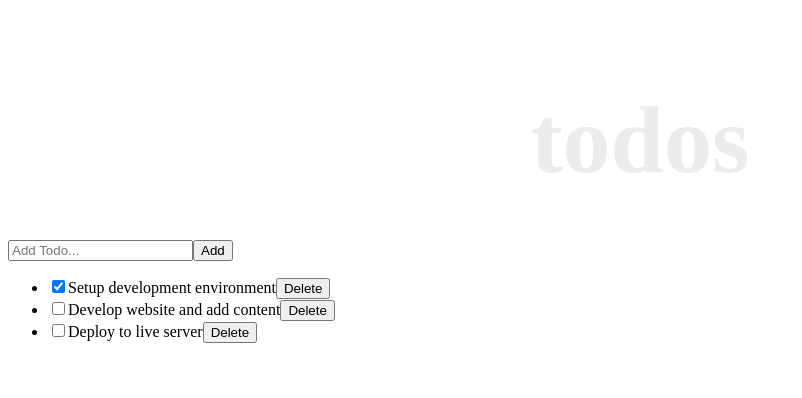
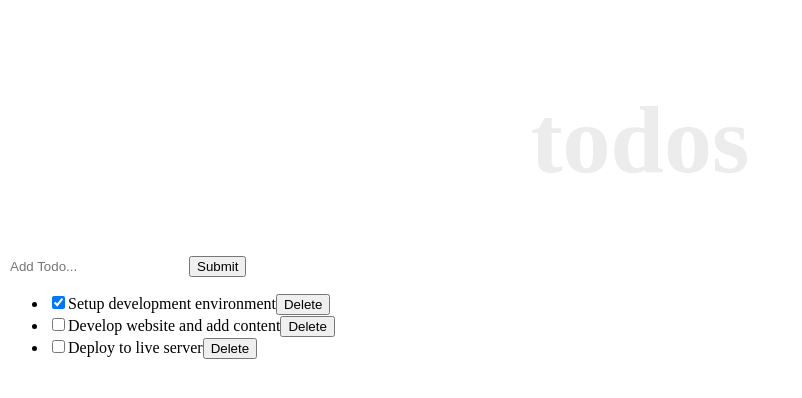
Before and after one commit to Microverse-Fullstack-Program/React-Todos-App, a React (Create React App) app: page / in a window 1280 px wide. Shown: the top 398 px of the page, without its empty margins (0-802 px from the left). Built offline with nearby package versions, Linux system fonts and the light colour scheme.

Commit message:
Convert InputTodo to function component

```diff
--- a/src/components/InputTodo.js
+++ b/src/components/InputTodo.js
@@ -1,22 +1,79 @@
 import React, { useState } from 'react';
+import PropTypes from 'prop-types';
 
-const InputTodo = () => {
-  const [state] = useState({
+const InputTodo = (props) => {
+  const [inputText, setInputText] = useState({
     title: '',
   });
 
+  const [errorMsg, setErrorMsg] = useState('');
+  const [border, setBorder] = useState({
+    border: 'none',
+  });
+
+  const { addTodoProps } = props;
+
+  const clearErrorMsg = () => {
+    setErrorMsg('');
+    setBorder({
+      border: 'none',
+    });
+  };
+
   const onChange = (e) => {
-    setState({
-        [e.target.name]: e.target.value
+    setInputText({
+      ...inputText,
+      [e.target.name]: e.target.value,
+    });
+    clearErrorMsg();
+  };
+
+  const onBlur = () => clearErrorMsg();
+
+  const handleFormSubmit = (e) => {
+    e.preventDefault();
+    if (inputText.title.trim()) {
+      addTodoProps(inputText.title);
+      setInputText({
+        title: '',
       });
+    } else {
+      setErrorMsg('This is required. Please input todo item.');
+      setBorder({ border: '1px solid red' });
+    }
+  };
+
+  const errorMessage = {
+    display: 'block',
+    color: '#FF0000',
+    fontWeight: 'bold',
+    padding: '1px 1px 15px 25px',
   };
 
   return (
-    <form>
-      <input type="text" placeholder="Add Todo..." value={state.title} onChange={onChange} />
-      <button type="button">Add</button>
-    </form>
+    <>
+      <span style={errorMessage}>{errorMsg}</span>
+      <form onSubmit={handleFormSubmit} onBlur={onBlur} className="form-container">
+        <input
+          className="input-text"
+          style={border}
+          type="text"
+          name="title"
+          placeholder="Add Todo..."
+          required
+          value={inputText.title}
+          onChange={onChange}
+        />
+        <button type="submit" className="input-submit">
+          Submit
+        </button>
+      </form>
+    </>
   );
 };
 
+InputTodo.propTypes = {
+  addTodoProps: PropTypes.func.isRequired,
+};
+
 export default InputTodo;
```
